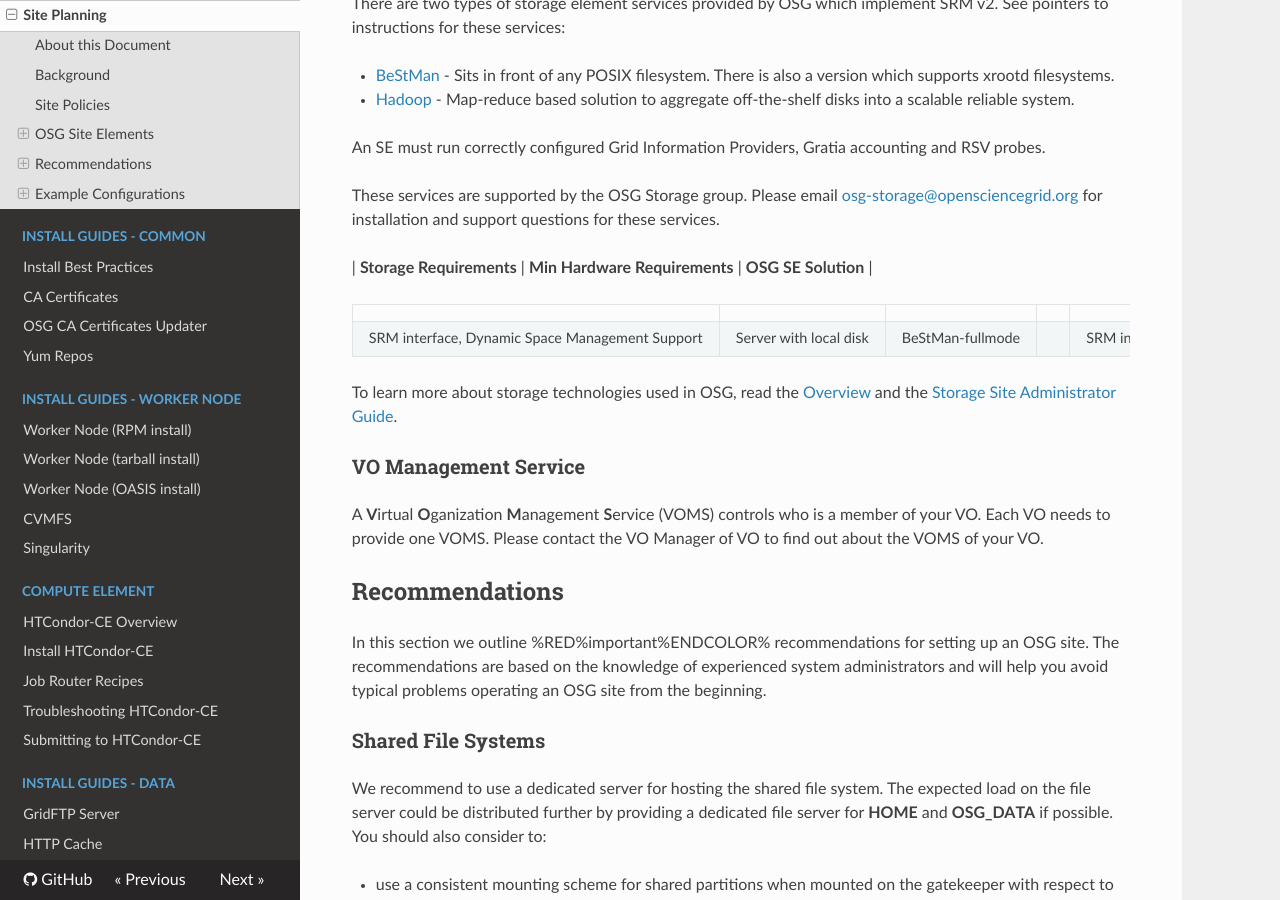
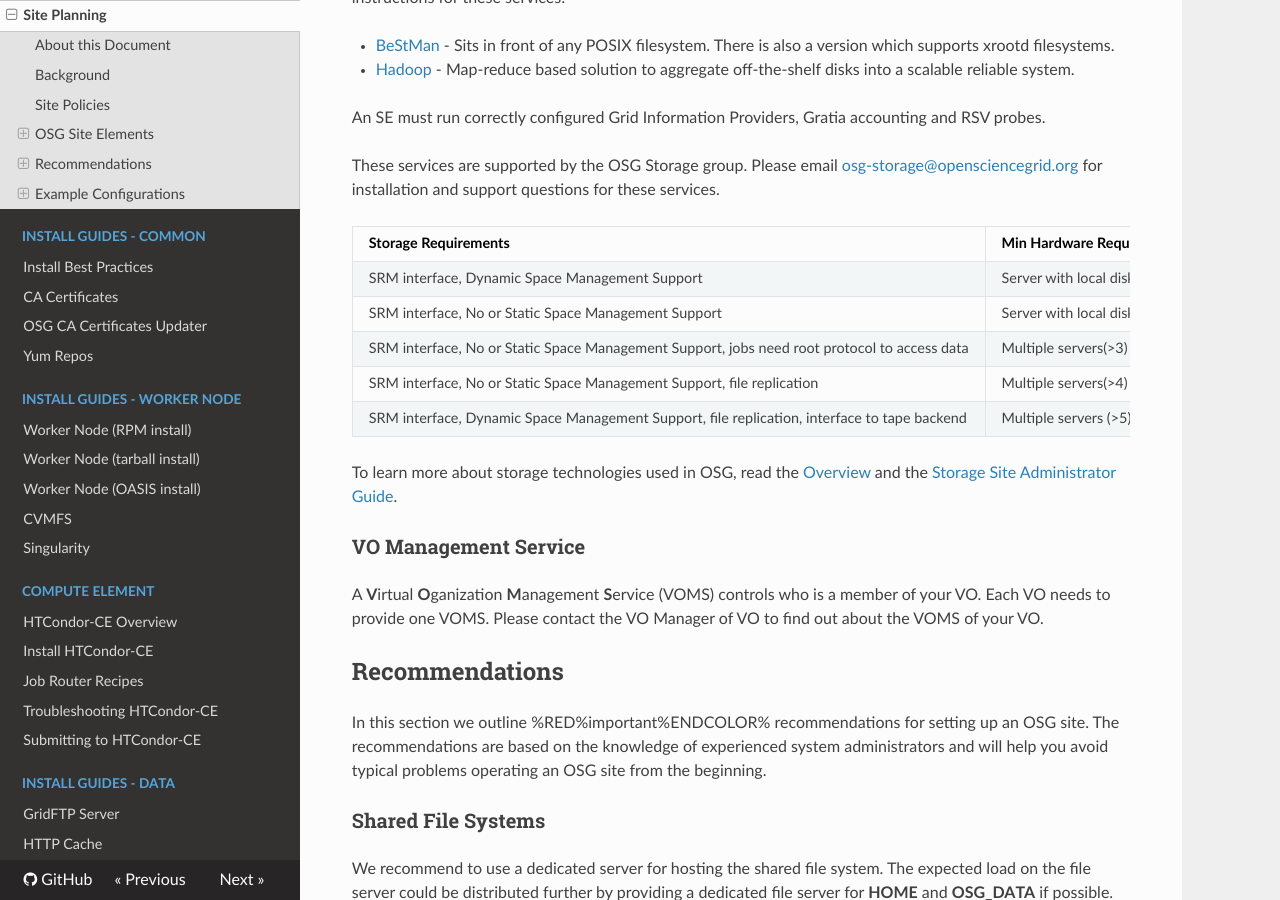
Before and after one commit to osg-htc/docs, an MkDocs documentation site: the page built from docs/site-planning.md, in a window 1280 px wide and 900 px high, scrolled down 3664 px. Built offline with MkDocs 1.6.1, drawn with Linux system fonts in a browser that asks for light colours; nearby versions of some CDN libraries; old or Windows-style settings are respelled for this version of MkDocs; some of the changed text lies outside the part shown.

Commit message:
Fix tables

```diff
--- a/docs/site-planning.md
+++ b/docs/site-planning.md
@@ -49,12 +49,10 @@
 
 Grid users will authorization with your site using their **grid or voms proxy**. The OSG provides two different services that let you control the authorization process:
 
-| **Service** | **Description** | **Advantages** | **Disadvantages** |
-
-|                                 |                                                                           |                              |                                            |
+| **Service**                     | **Description**                                                           | **Advantages**               | **Disadvantages**                          |
 |---------------------------------|---------------------------------------------------------------------------|------------------------------|--------------------------------------------|
 | edg-mkgridmap                   | a simple program that contacts VOMS servers and creates a gridmap file    | easy to install and maintain | does not support voms proxies              |
-| [GUMS](Documentation.AboutGums) | a web service providing sophisticated controls of how users authorization | supports voms proxies        | requires Tomcat to be run as a web service |
+| [GUMS](security/install-gums)   | a web service providing sophisticated controls of how users authorization | supports voms proxies        | requires Tomcat to be run as a web service |
 
 
 !!! warning
@@ -138,11 +136,13 @@
 
 These services are supported by the OSG Storage group. Please email <osg-storage@opensciencegrid.org> for installation and support questions for these services.
 
-| **Storage Requirements** | **Min Hardware Requirements** | **OSG SE Solution** |
-
-|                                                 |                        |                   |                                                      |                               |                  |                                                                                              |                         |                        |                                                                        |                         |                       |                                                                                              |                          |        |
-|-------------------------------------------------|------------------------|-------------------|------------------------------------------------------|-------------------------------|------------------|----------------------------------------------------------------------------------------------|-------------------------|------------------------|------------------------------------------------------------------------|-------------------------|-----------------------|----------------------------------------------------------------------------------------------|--------------------------|--------|
-| SRM interface, Dynamic Space Management Support | Server with local disk | BeStMan-fullmode| | SRM interface, No or Static Space Management Support | Server with local disk or NFS | BeStMan-gateway| | SRM interface, No or Static Space Management Support, jobs need root protocol to access data | Multiple servers(&gt;3) | BeStMan-gateway/Xrood| | SRM interface, No or Static Space Management Support, file replication | Multiple servers(&gt;4) | BeStMan-gateway/HDFS| | SRM interface, Dynamic Space Management Support, file replication, interface to tape backend | Multiple servers (&gt;5) | dcache |
+| **Storage Requirements**                                                                     | **Min Hardware Requirements** | **OSG SE Solution**   |
+|----------------------------------------------------------------------------------------------|-------------------------------|-----------------------|
+| SRM interface, Dynamic Space Management Support                                              | Server with local disk        | BeStMan-fullmode      |
+| SRM interface, No or Static Space Management Support                                         | Server with local disk or NFS | BeStMan-gateway       |
+| SRM interface, No or Static Space Management Support, jobs need root protocol to access data | Multiple servers(&gt;3)       | BeStMan-gateway/Xrood |
+| SRM interface, No or Static Space Management Support, file replication                       | Multiple servers(&gt;4)       | BeStMan-gateway/HDFS  |
+| SRM interface, Dynamic Space Management Support, file replication, interface to tape backend | Multiple servers (&gt;5)      | dcache                |
 
 To learn more about storage technologies used in OSG, read the [Overview](Documentation.StorageInfrastructureSoftware) and the [Storage Site Administrator Guide](Documentation.StorageSiteAdministrator).
 
```
Also changed, not shown: other parts of docs/site-planning.md (+1 -1 lines).
